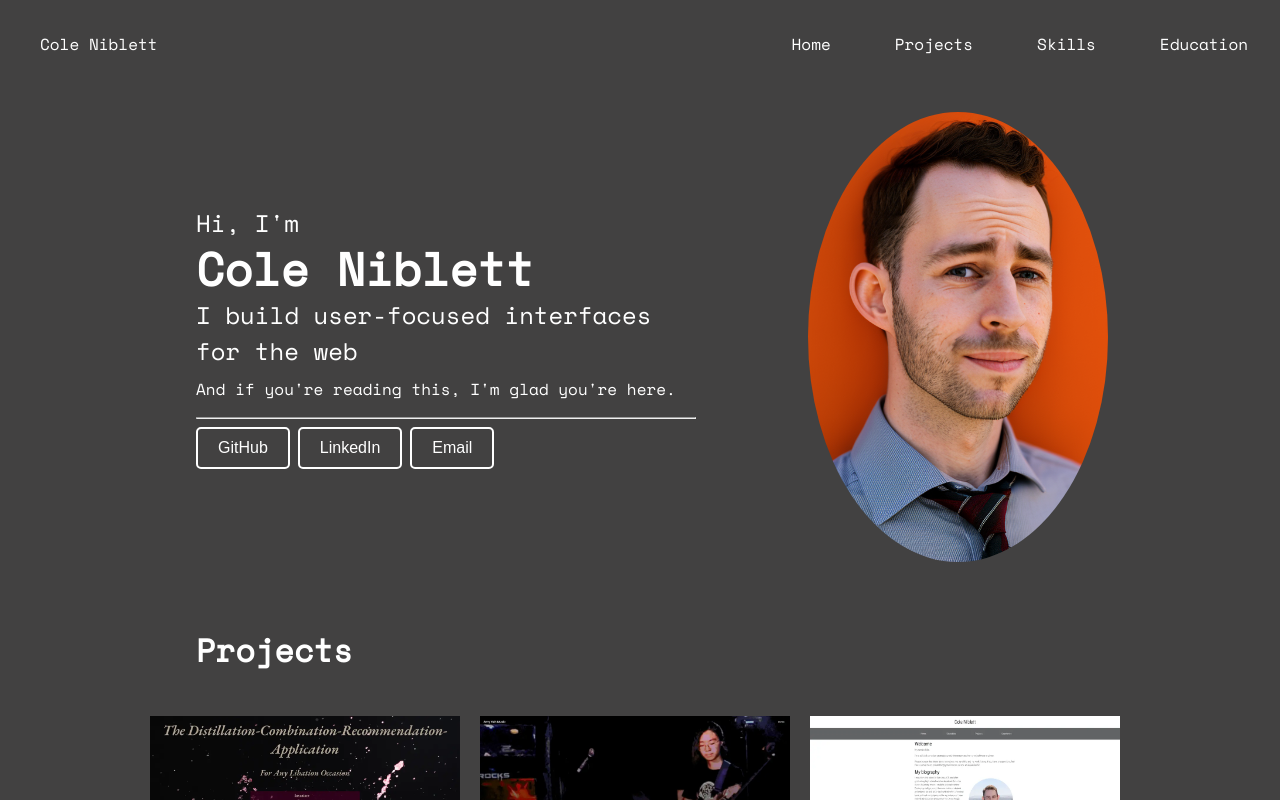
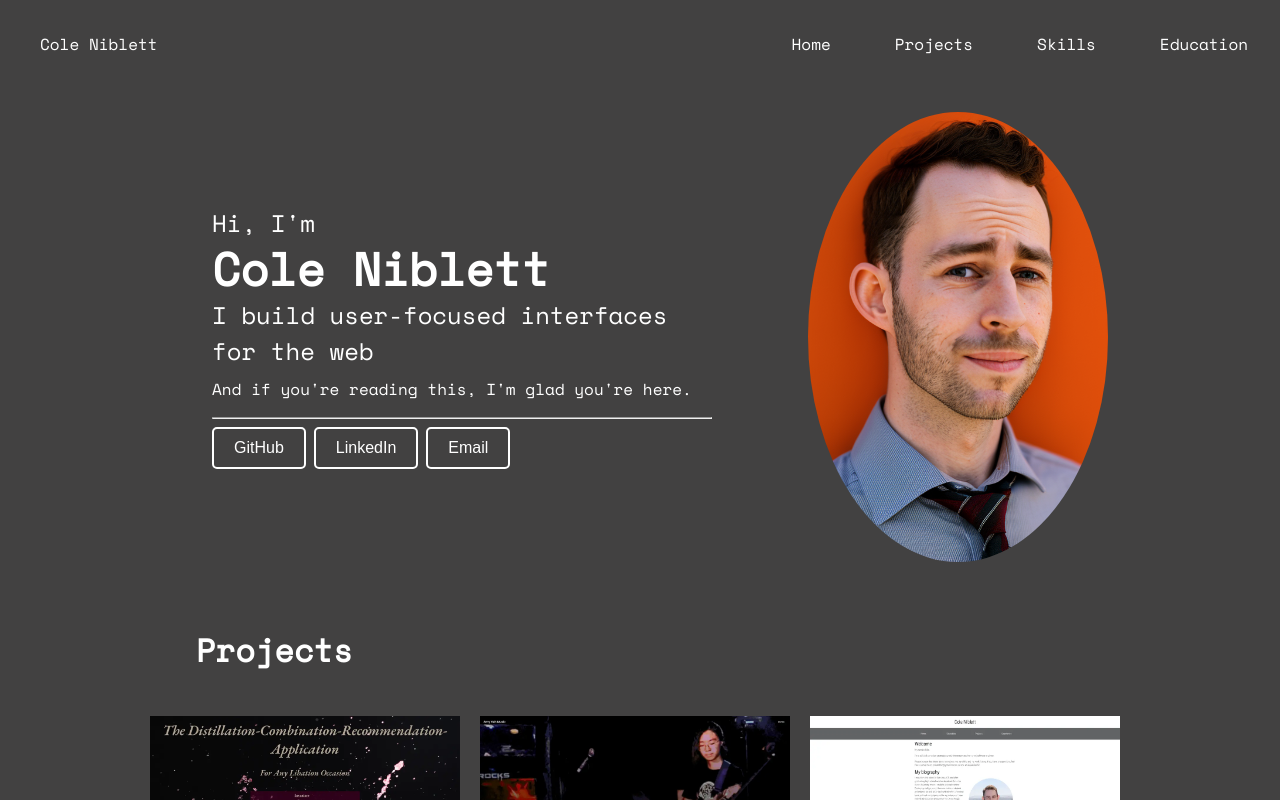
Before and after one commit to coleaniblett/Portfolio, a React (Create React App) app: page / in a window 1280 px wide. Shown: the top 800 px of the page. Built offline with nearby package versions, Linux system fonts and the light colour scheme.

Commit message:
adjust sizing for medium devices

```diff
--- a/src/components/Hero/Hero.css
+++ b/src/components/Hero/Hero.css
@@ -9,7 +9,7 @@
 
 .hero-text-wrapper {
   padding: 0;
-  max-width: 300px;
+  margin: 1rem;
 }
 
 .hero-pre-text {
```
